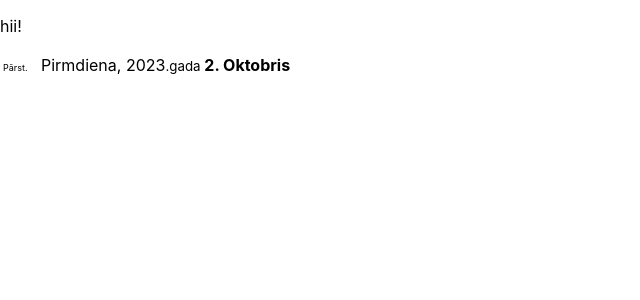
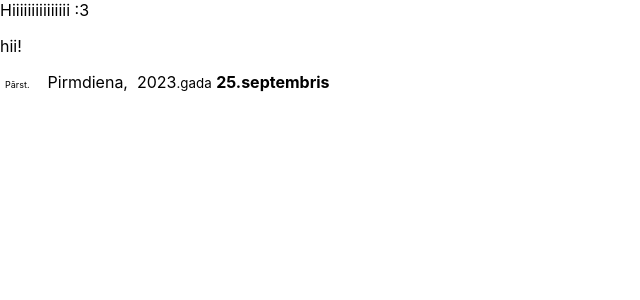
Before and after one commit to Kripsters/stundu-saraksts-KK, a React (Create React App) app: page / in a window 1280 px wide. Shown: the top 300 px of the page, without its empty margins (0-640 px from the left). Built offline with nearby package versions, Linux system fonts and the light colour scheme.

Commit message:
Pilnigi neko neizdariju

```diff
--- a/src/App.js
+++ b/src/App.js
@@ -1,10 +1,11 @@
 import "./App.css";
-import Table from "./Table.js";
+import Diena from "./Diena.js";
 export default function App() {
   return (
     <>
+    <div>Hiiiiiiiiiiiiiii :3</div>
       <p>hii!</p>
-      <Table></Table>
+      <Diena></Diena>
     </>
   );
 }
--- /dev/null
+++ b/src/Diena.js
@@ -0,0 +1,17 @@
+function Diena() {
+  return(
+      <>
+  <table border="0" cellspacing="0" cellpadding="0">
+      <tbody>
+        <tr>
+            <td styleName="border-top: 2px solid #000000; border-left: 1px solid #DDDDDD;border-right: 1px solid #DDDDDD; border-bottom: 1px solid #DDDDDD; text-align:left;height:18px; width:60%; background-Color:#DDDDDD;">
+<span class="info2"> &nbsp; Pārst.</span>
+  &nbsp; &nbsp; Pirmdiena, &nbsp;2023<small>.gada</small> <b>25.septembris</b> <span class="nedruka"></span>
+            </td>
+        </tr>
+      </tbody>
+  </table>
+   </>
+)};
+
+export default Diena;
--- a/src/Table.js
+++ /dev/null
@@ -1,19 +0,0 @@
-function Table() {
-  return (
-    <table>
-      <tbody>
-        <tr>
-          <td styleName="border-top: 2px solid #000000; border-left: 1px solid #DDDDDD;border-right: 1px solid #DDDDDD; border-bottom: 1px solid #DDDDDD; text-align:left;height:18px; width:60%; background-Color:#DDDDDD;">
-            <span className="info2">Pārst.</span>&nbsp; &nbsp;
-            <a>Pirmdiena,</a>&nbsp;2023
-            <small>.gada </small>
-            <b>2. Oktobris</b>
-          </td>
-        </tr>
-      </tbody>
-      <tr></tr>
-    </table>
-  );
-}
-
-export default Table;
```
Also changed, not shown: src/Stunda.js (added).
